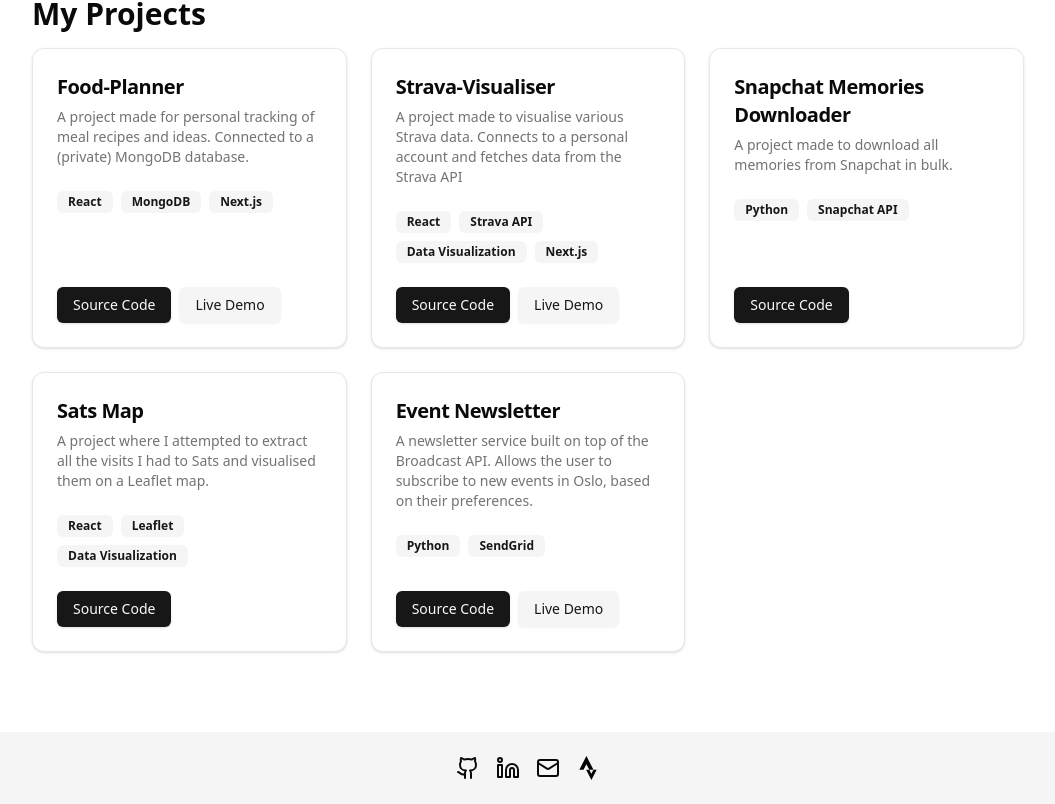
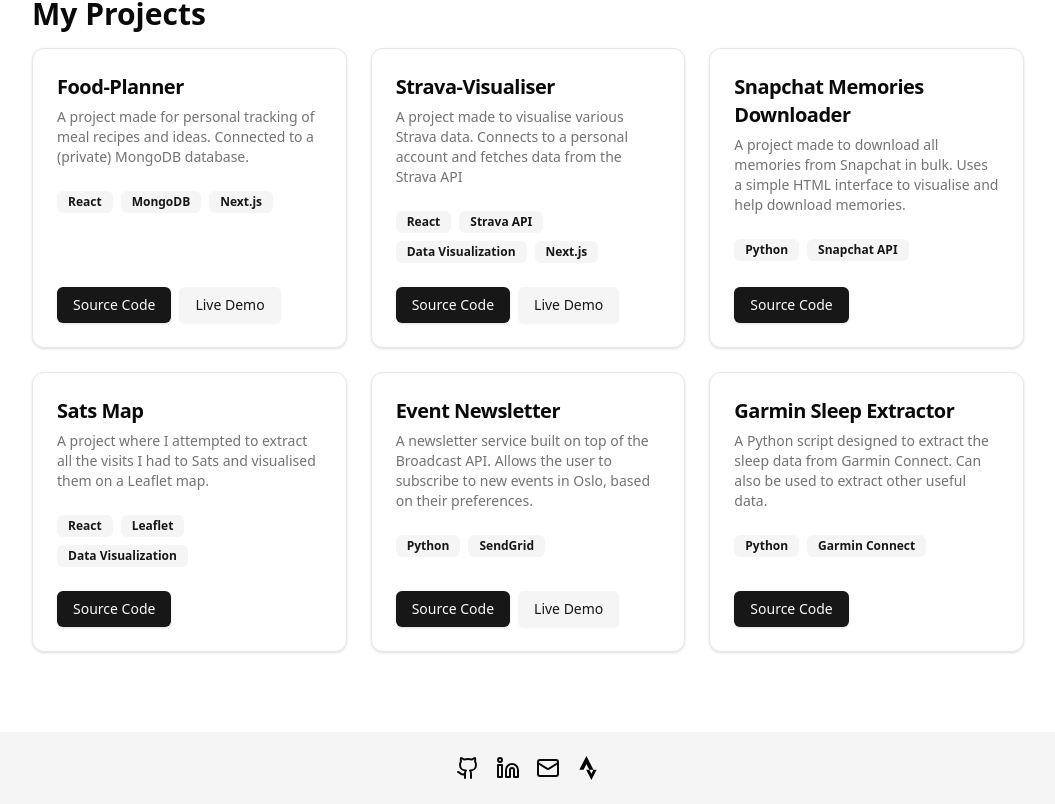
Before and after one commit to tordar/portfolio-template, a Next.js app: page / in a window 1280 px wide. Shown: the part 356-1160 px from the top of the page, without its empty margins (112-1167 px from the left). Built offline with nearby package versions, Linux system fonts and the light colour scheme.

Commit message:
added new project

```diff
--- a/src/app/page.tsx
+++ b/src/app/page.tsx
@@ -31,7 +31,7 @@
     },
     {
         title: "Snapchat Memories Downloader",
-        description: "A project made to download all memories from Snapchat in bulk.",
+        description: "A project made to download all memories from Snapchat in bulk. Uses a simple HTML interface to visualise and help download memories.",
         github: "https://github.com/tordar/Download-Snapchat-Memories",
         tags: ["Python", "Snapchat API"],
         image: "/placeholder.svg?height=200&width=300"
@@ -49,6 +49,13 @@
         github: "https://github.com/tordar/events-bot",
         live: "https://event-email-client-2-production.up.railway.app/",
         tags: ["Python", "SendGrid"],
+        image: "/placeholder.svg?height=200&width=300"
+    },
+    {
+        title: "Garmin Sleep Extractor",
+        description: "A Python script designed to extract the sleep data from Garmin Connect. Can also be used to extract other useful data.",
+        github: "https://github.com/tordar/garmin-sleep-extractor",
+        tags: ["Python", "Garmin Connect"],
         image: "/placeholder.svg?height=200&width=300"
     }
 ]
```
